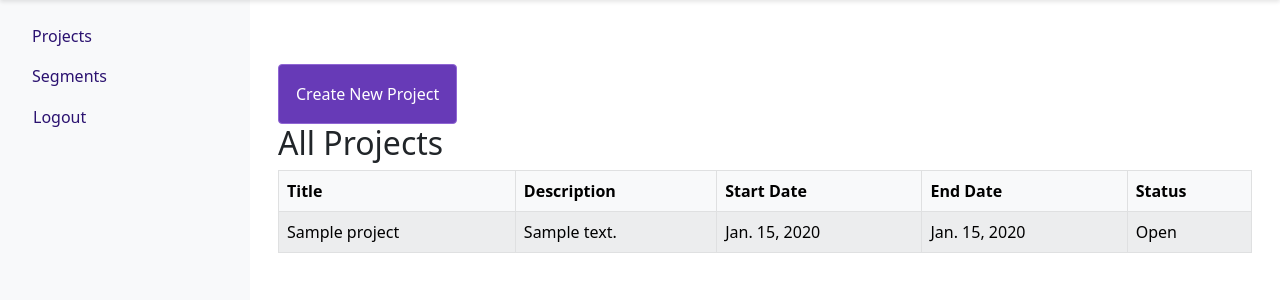
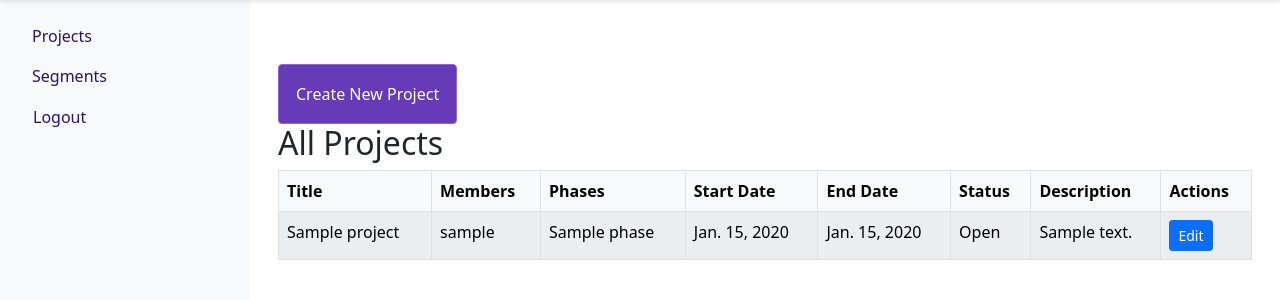
Before and after one commit to ShivaShankarPuvvada/passionoverflow, a Django app: page /projects/projects/ in a window 1280 px wide. Shown: the part 70-370 px from the top of the page. Run offline with Django 4.2, Linux system fonts and the light colour scheme; a user stored in the database is signed in; tables that the repository leaves empty hold one stand-in row (values such as "Sample post"); some libraries are stand-ins or nearby versions.

Commit message:
Added all needed modifications in update project data table.

```diff
--- a/templates/projects/project_list.html
+++ b/templates/projects/project_list.html
@@ -10,10 +10,13 @@
         <thead>
             <tr>
                 <th>Title</th>
-                <th>Description</th>
+                <th>Members</th>
+                <th>Phases</th>
                 <th>Start Date</th>
                 <th>End Date</th>
                 <th>Status</th>
+                <th>Description</th>
+                <th>Actions</th>
                 <!-- Add more headers as needed -->
             </tr>
         </thead>
@@ -21,10 +24,23 @@
             {% for project in projects %}
             <tr>
                 <td>{{ project.title }}</td>
-                <td>{{ project.description }}</td>
+                <td>
+                    {% for member in project.members.all %}
+                        {{ member.username }}{% if not forloop.last %}, {% endif %}
+                    {% endfor %}
+                </td>
+                <td>
+                    {% for phase in project.phases.all %}
+                        {{ phase.title }}{% if not forloop.last %}, {% endif %}
+                    {% endfor %}
+                </td>
                 <td>{{ project.start_date }}</td>
                 <td>{{ project.end_date }}</td>
                 <td>{{ project.get_status_display }}</td>
+                <td>{{ project.description|safe }}</td>
+                <td>
+                    <a href="{% url 'projects:update_project' project.id %}" class="btn btn-primary btn-sm">Edit</a> <!-- Add edit button -->
+                </td>
                 <!-- Adjust based on your Project model fields -->
             </tr>
             {% empty %}
```
